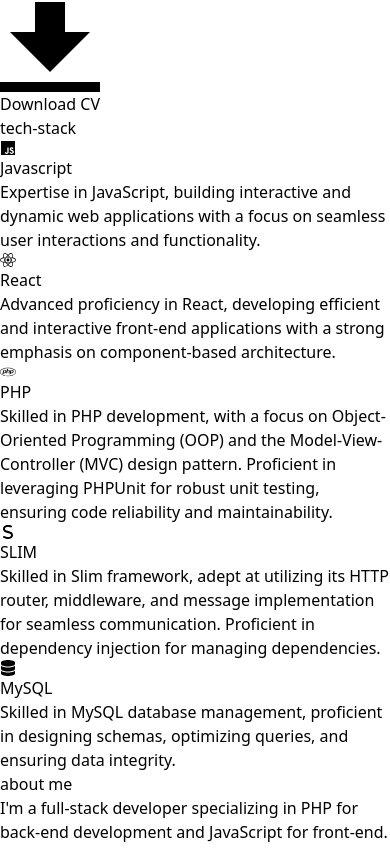
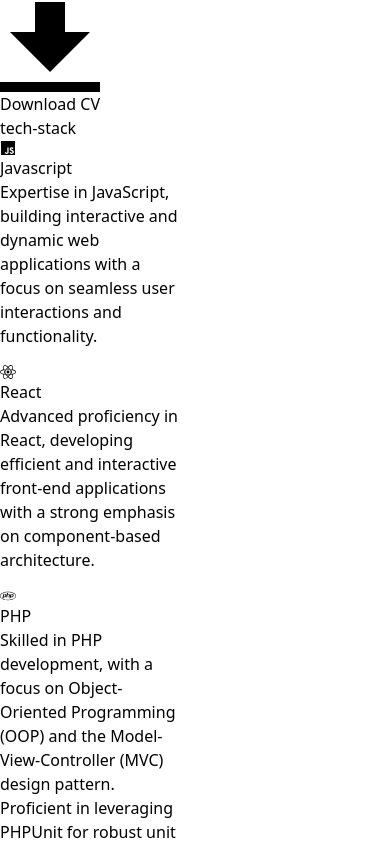
Before and after one commit to CosminDarius1/cosmin-darius-portfolio, a React (Vite) app: page / in a window 390 px wide. Shown: the part 950-1798 px from the top of the page. Built offline with nearby package versions, Linux system fonts and the light colour scheme.

Commit message:
Finished for now with the SKills section, they are nicely aligned on large and mobile screens

```diff
--- a/src/Components/Skills.jsx
+++ b/src/Components/Skills.jsx
@@ -5,13 +5,29 @@
 
 const Skills = () => {
   return (
-    <section className='py-20 align-element' id="skills">
+    <section className='py-10 md:py-20 align-element' id="skills">
       <SectionTitle text='tech-stack'/>
-      <div className='py-16 grid gap-8 sm:grid-cols-2 md:grid-cols-2 lg:grid-cols-3 content-center'>
-        {skills.map((skill) => {
-          return <SkillsCard key={skill.id} {...skill}/>
+      <div className='py-6 md:py-16 flex flex-wrap justify-center gap-4 '>
+        {skills.map((skill, index) => {
+          return <div key={skill.id} className='skill-item'>
+          <SkillsCard {...skill} />
+        </div>
         })}
       </div>
+      <style jsx>{`
+        .skill-item {
+          margin-bottom: 1rem;
+          flex-basis: calc(33.333% - 1rem);
+          width: calc(33.333% - 1rem); /* Fixed width for larger screens */
+        }
+
+        @media (max-width: 768px) {
+          .skill-item {
+            flex-basis: calc(50% - 1rem);
+            width: calc(50% - 1rem); /* Adjusted width for smaller screens */
+          }
+        }
+      `}</style>
     </section>
   )
 }
```
